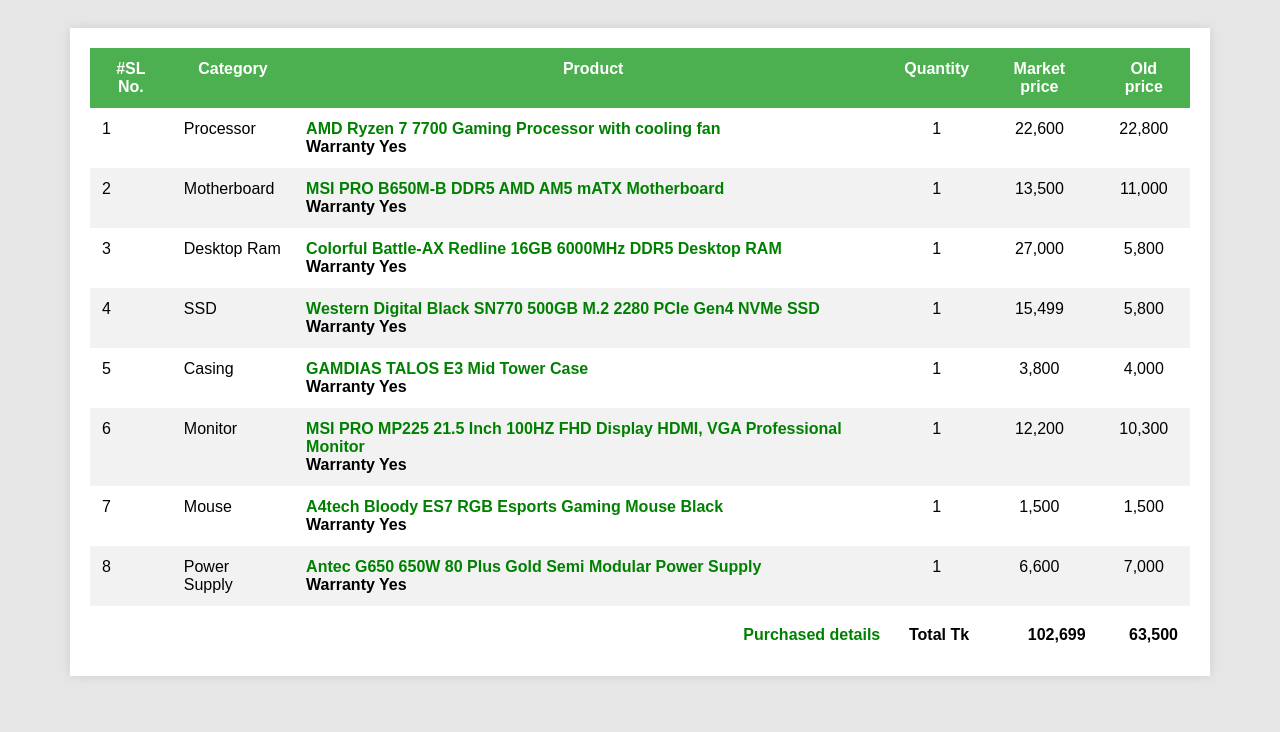
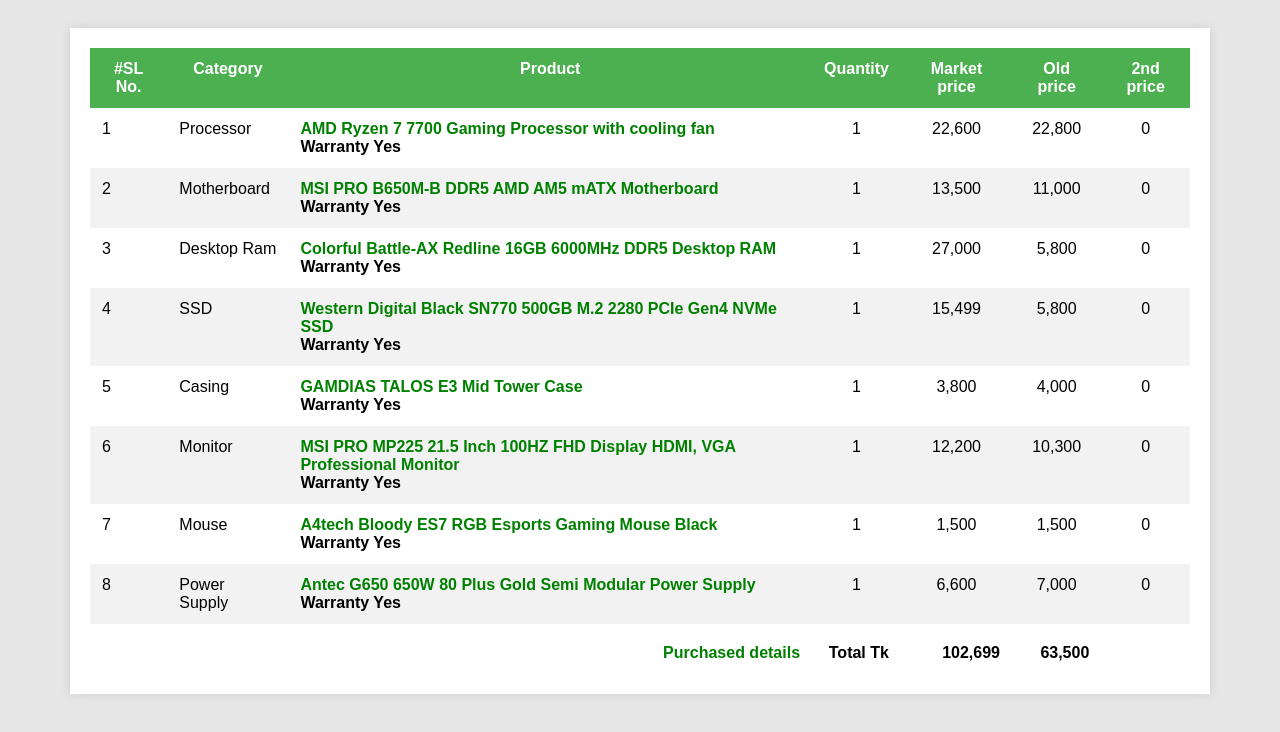
Before and after one commit to mfarhanulhaque/PC_SELL_2, a plain HTML site: page index.html in a window 1280 px wide. Drawn offline with Linux system fonts and the light colour scheme.

Commit message:
Update index.html

```diff
--- a/index.html
+++ b/index.html
@@ -74,6 +74,7 @@
 <th>Quantity</th>
 <th>Market price</th>
 <th>Old price</th>
+<th>2nd price</th>
 </tr>
 </thead>
 
@@ -90,6 +91,7 @@ AMD Ryzen 7 7700 Gaming Processor with cooling fan</a><br>
 <td class="qty">1</td>
 <td class="price">22,600</td>
 <td class="price">22,800</td>
+<td class="price">0</td>
 </tr>
 
 <tr>
@@ -103,6 +105,7 @@ MSI PRO B650M-B DDR5 AMD AM5 mATX Motherboard</a><br>
 <td class="qty">1</td>
 <td class="price">13,500</td>
 <td class="price">11,000</td>
+<td class="price">0</td>
 </tr>
 
 <tr>
@@ -116,6 +119,7 @@ Colorful Battle-AX Redline 16GB 6000MHz DDR5 Desktop RAM</a><br>
 <td class="qty">1</td>
 <td class="price">27,000</td>
 <td class="price">5,800</td>
+<td class="price">0</td>
 </tr>
 
 <tr>
@@ -130,6 +134,7 @@ Western Digital Black SN770 500GB M.2 2280 PCIe Gen4 NVMe SSD</a><br>
 <td class="qty">1</td>
 <td class="price">15,499</td>
 <td class="price">5,800</td>
+<td class="price">0</td>
 </tr>
 
 <tr>
@@ -143,6 +148,7 @@ GAMDIAS TALOS E3 Mid Tower Case</a><br>
 <td class="qty">1</td>
 <td class="price">3,800</td>
 <td class="price">4,000</td>
+<td class="price">0</td>
 </tr>
 
 <tr>
@@ -157,6 +163,7 @@ MSI PRO MP225 21.5 Inch 100HZ FHD Display HDMI, VGA Professional Monitor</a><br>
 <td class="qty">1</td>
 <td class="price">12,200</td>
 <td class="price">10,300</td>
+<td class="price">0</td>
 </tr>
 
 <tr>
@@ -170,6 +177,7 @@ A4tech Bloody ES7 RGB Esports Gaming Mouse Black</a><br>
 <td class="qty">1</td>
 <td class="price">1,500</td>
 <td class="price">1,500</td>
+<td class="price">0</td>
 </tr>
 
 <tr>
@@ -183,6 +191,7 @@ Antec G650 650W 80 Plus Gold Semi Modular Power Supply</a><br>
 <td class="qty">1</td>
 <td class="price">6,600</td>
 <td class="price">7,000</td>
+<td class="price">0</td>
 </tr>
 
 <tr class="total-row">
@@ -192,6 +201,7 @@ Purchased details</a><br></td>
 <td>Total Tk</td>
 <td>102,699</td>
 <td>63,500</td>
+<td></td>
 </tr>
 
 
```
